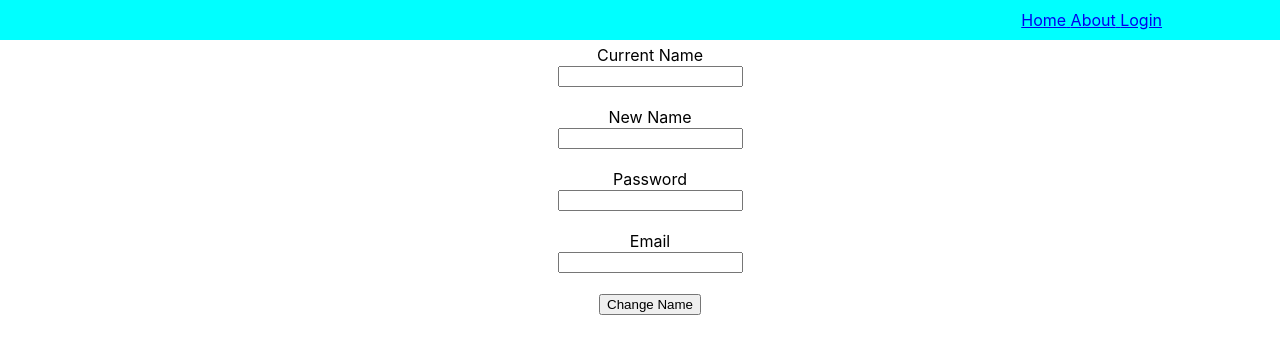
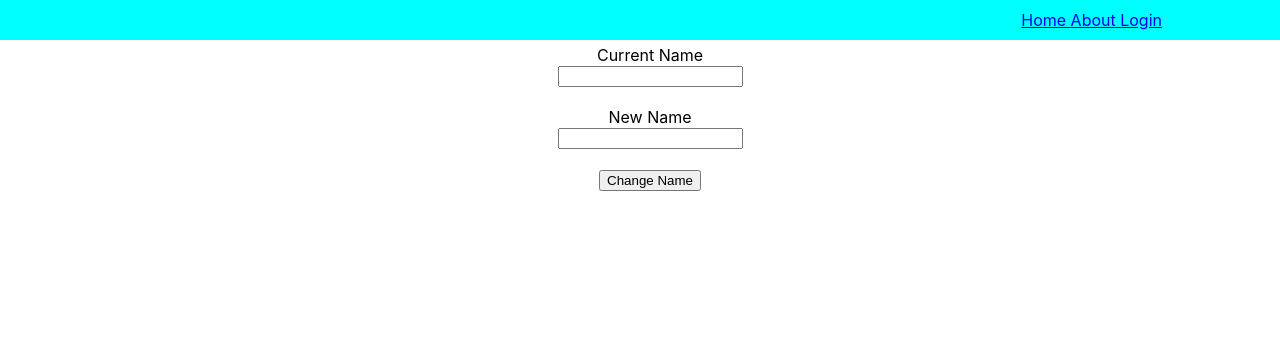
Before and after one commit to Manaswini-Mahala/test-app2, a React (Create React App) app: page /changename in a window 1280 px wide. Shown: the top 354 px of the page. Built offline with nearby package versions, Linux system fonts and the light colour scheme.

Commit message:
Removed email and password inputs

```diff
--- a/src/cmp/ChangeEmail.js
+++ b/src/cmp/ChangeEmail.js
@@ -40,10 +40,6 @@ class ChangeEmail extends Component {
                 <input type="text"
                     onChange={(e) => { this.setState({ nemail: e.target.value }) }} /><br /><br />
 
-                <label>Password</label><br />
-                <input type="text"
-                    onChange={(e) => { this.setState({ password: e.target.value }) }} /><br /><br />
-
 
                 <Link to='/EmailChanged'><button onClick={() => this.email()}>Change Email</button></Link>
 
--- a/src/cmp/ChangeName.js
+++ b/src/cmp/ChangeName.js
@@ -42,14 +42,6 @@ class ChangeName extends Component {
                 <input type="text"
                     onChange={(e) => { this.setState({ nname: e.target.value }) }} /><br /><br />
 
-                <label>Password</label><br />
-                <input type="text"
-                    onChange={(e) => { this.setState({ password: e.target.value }) }} /><br /><br />
-
-                <label>Email</label><br />
-                <input type="text"
-                    onChange={(e) => { this.setState({ email: e.target.value }) }} /><br /><br />
-
                 <Link to='/NameChanged'><button onClick={() => this.name()}>Change Name</button></Link>
 
 
--- a/src/cmp/ChangePassword.js
+++ b/src/cmp/ChangePassword.js
@@ -32,10 +32,6 @@ class ChangePassword extends Component {
         return (
             <div className='a2'>
 
-                <label>Email</label><br />
-                <input type="text"
-                    onChange={(e) => { this.setState({ email: e.target.value }) }} /><br /><br />
-
                 <label>New Password</label><br />
                 <input type="text"
                     onChange={(e) => { this.setState({ npassword: e.target.value }) }} /><br /><br />
```
